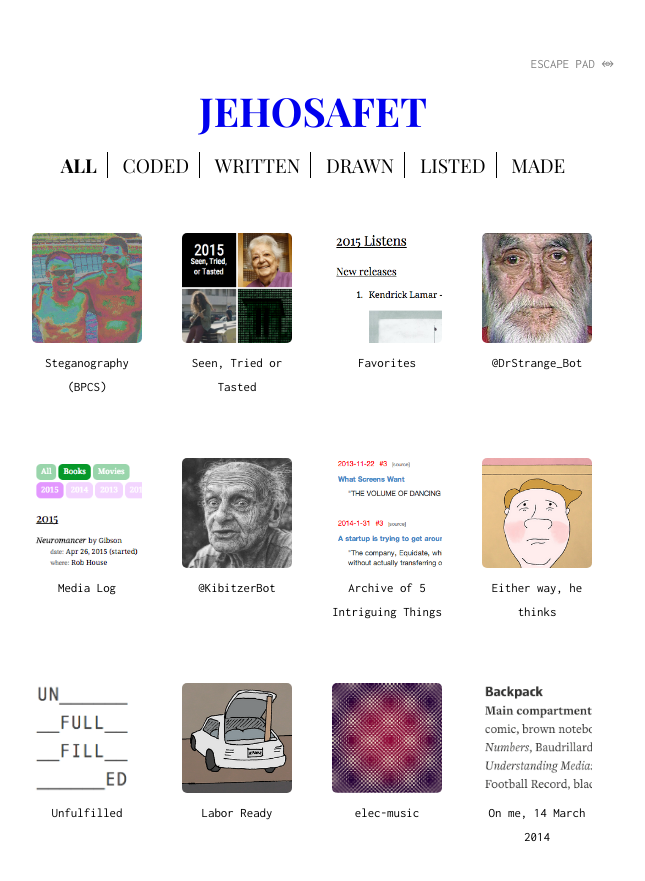
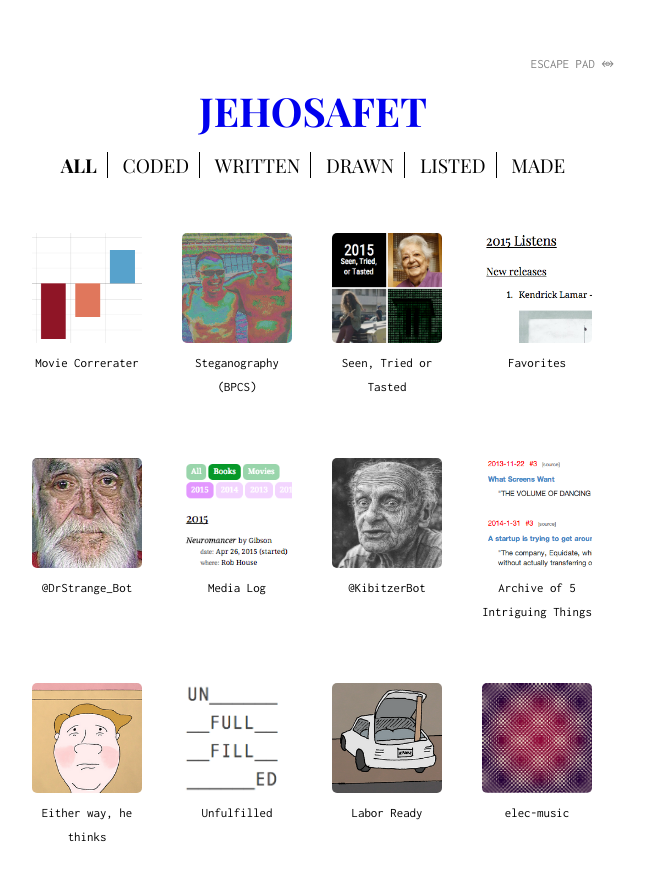
Before and after one commit to mobeets/mobeets.github.io, a Jekyll site: the page built from index.html, in a window 1280 px wide and 900 px high. Shown: the top 881 px of the window, without its empty margins (327-972 px from the left). Built offline with Jekyll 4.4.1, drawn with Linux system fonts in a browser that asks for light colours; nearby versions of some CDN libraries; some web fonts are replaced.

Commit message:
correrater

```diff
--- a/_data/elsewhere.yml
+++ b/_data/elsewhere.yml
@@ -35,6 +35,12 @@
 # otherwise leave it be
 
     items:
+        -
+            categ: "coded"
+            date: "2016-07-09"
+            key: "correrater"
+            name: "Movie Correrater"
+            url: "http://correrater.herokuapp.com/"
         -
             categ: "coded"
             date: "2016-04-06"
```
Also changed, not shown: assets/images/elsewhere-icons/correrater.png (added).
